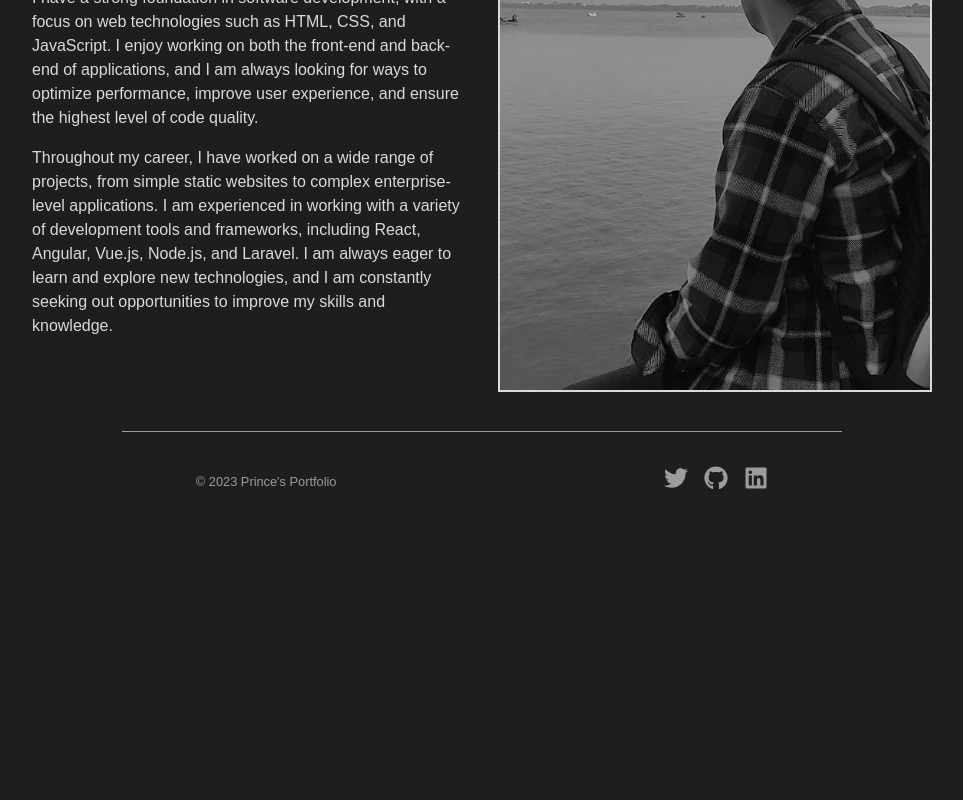
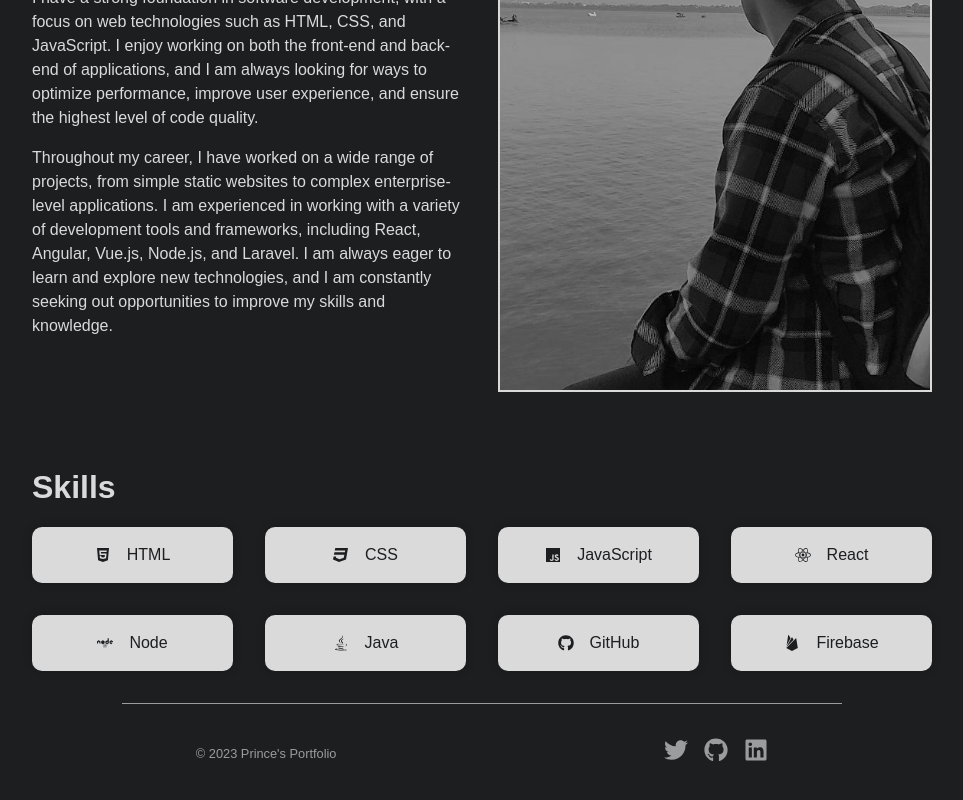
Before and after one commit to prince-panwar/Porfolio-website, a Next.js app: page / in a window 1280 px wide. Shown: the part 996-1796 px from the top of the page, without its empty margins (158-1121 px from the left). Before the commit the page ends 1528 px from the top, so only its background shows below. Built offline with nearby package versions, Linux system fonts and the light colour scheme.

Commit message:
skill hovers and skills section added

```diff
--- a/app/globals.css
+++ b/app/globals.css
@@ -289,9 +289,19 @@ hr {
   background-color: #339933;
 }
 
-.skills-container .grid-skills .python:hover {
+.skills-container .grid-skills .java:hover {
   background-color: #3776AB;
 }
+.skills-container .grid-skills .Github:hover {
+  background-color: #02335a;
+}
+.skills-container .grid-skills .java:hover {
+  background-color: #327ba8;
+}
+.skills-container .grid-skills .Firebase:hover {
+  background-color: #cbbb07;
+}
+
 
 /* Projects */
 .projects-container {
--- a/app/page.js
+++ b/app/page.js
@@ -1,11 +1,13 @@
 import Hero from "../component/Hero/Hero"
 import AboutMe from "../component/AboutMe/AboutMe"
+import Skills from "@/component/Skills/Skills"
 
 export default function Home() {
   return (
    <div>
      <Hero/>
      <AboutMe/>
+     <Skills/>
    </div>
   )
 }
--- /dev/null
+++ b/component/Skills/Skills.jsx
@@ -0,0 +1,45 @@
+import {FaHtml5,FaJava,FaReact,FaNode,FaCss3,FaJs, FaGithub} from "react-icons/fa";
+import{SiFirebase} from "react-icons/si";
+const Skills = () => {
+    return (
+      <div className="skills-container">
+        <h2>Skills</h2>
+        <div className="grid-skills">
+          <div className="skill-card html">
+          <FaHtml5/>
+            <p>HTML</p>
+          </div>
+          <div className="skill-card css">
+            <FaCss3/>
+            <p>CSS</p>
+          </div>
+          <div className="skill-card js">
+            <FaJs/>
+            <p>JavaScript</p>
+          </div>
+          <div className="skill-card react">
+            <FaReact/>
+            <p>React</p>
+          </div>
+          <div className="skill-card node">
+            <FaNode/>
+            <p>Node</p>
+          </div>
+          <div className="skill-card java">
+            <FaJava/>
+            <p>Java</p>
+          </div>
+          <div className="skill-card github">
+            <FaGithub/>
+            <p>GitHub</p>
+          </div>
+          <div className="skill-card Firebase">
+        <SiFirebase/>
+            <p>Firebase</p>
+          </div>
+        </div>
+      </div>
+    )
+  }
+
+  export default Skills;
```
